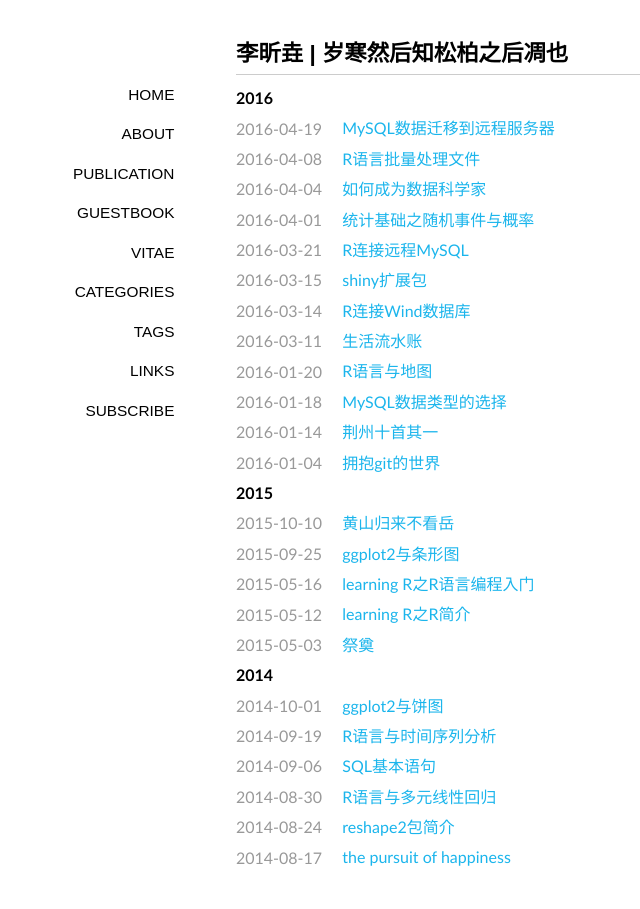
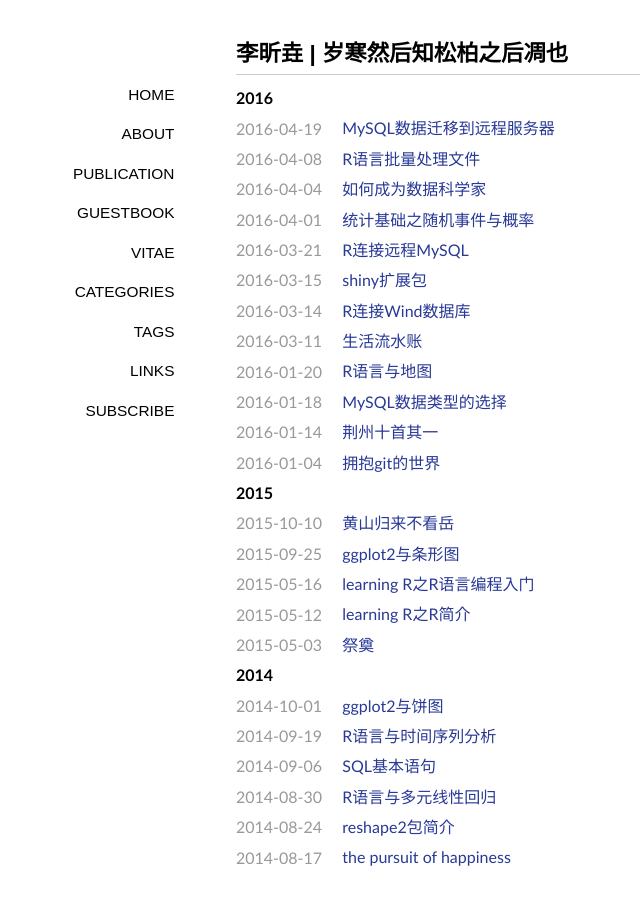
Before and after one commit to lixinyao/jekyll_blog, a Jekyll site: the page built from index.md, in a window 1280 px wide. Shown: the whole page, without its empty margins (104-744 px from the left). Built offline with Jekyll 4.4.1, drawn with Linux system fonts in a browser that asks for light colours; nearby versions of some CDN libraries; some web fonts are replaced.

Commit message:
修改字体颜色#283996

```diff
--- a/media/css/style.css
+++ b/media/css/style.css
@@ -14,7 +14,7 @@
 @import url(http://fonts.useso.com/css?family=Cuprum);
 body{font-size:14px;font-family:"Galdeano","Hiragino Sans GB","Microsoft YaHei",Trebuchet,"Trebuchet MS",Tahoma,"Lucida Grande","Lucida Sans Unicode",Verdana,sans-serif;color:#000000;background-color:#ffffff;}
 *{padding:0;margin: 0;border:none;outline:none;}
-a{color:#1BB5EC;text-decoration:none;}
+a{color:#283996;text-decoration:none;}
 a:hover{color:#333333;text-decoration:underline;}
 hr{margin:.7em 0;border-top:1px dashed #d0d0d0;border-bottom:1px dashed #f9f9f9;}
 p{padding:.5em 0;}
```
